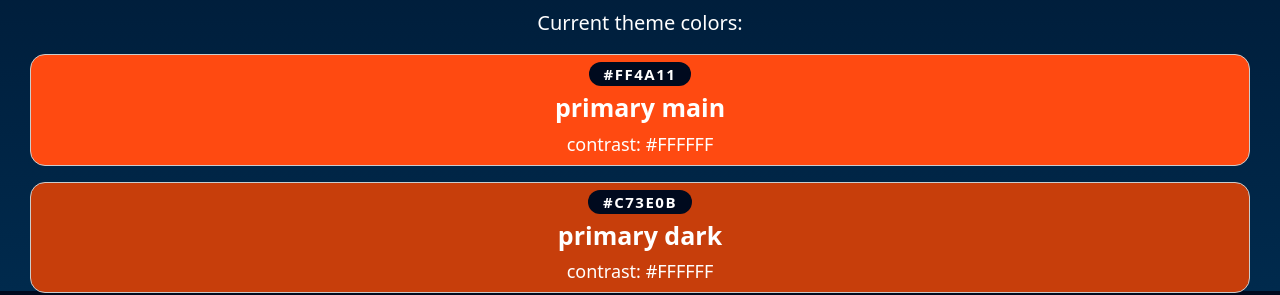
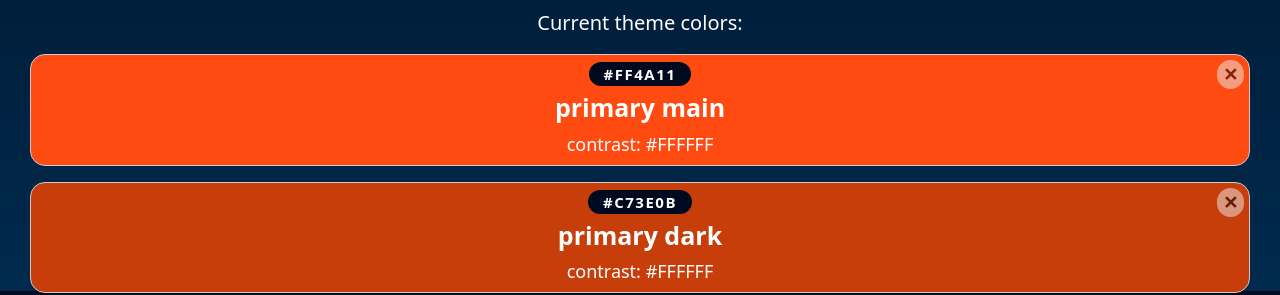
Before and after one commit to uxbyweng/hexachrome, a React (Vite) app: page / in a window 1280 px wide. Shown: the part 509-804 px from the top of the page. Built offline with nearby package versions, Linux system fonts and the light colour scheme.

Commit message:
feat: implement color delete button and logic to color component

```diff
--- a/src/Components/Color/Color.jsx
+++ b/src/Components/Color/Color.jsx
@@ -1,7 +1,7 @@
 // Components\Color\Color.jsx
 
 import "./Color.css";
-export default function Color({ color }) {
+export default function Color({ color, onColorDelete, id }) {
     return (
         <div className="color" style={{ backgroundColor: color.hex }}>
             <h2 className="color__hex">{color.hex}</h2>
@@ -11,6 +11,9 @@ export default function Color({ color }) {
             <p className="color__contrast" style={{ color: color.contrastText }}>
                 contrast: {color.contrastText}
             </p>
+            <button onClick={() => onColorDelete(id)} className="btn btn--delete" type="button" title="delete color">
+                ✕
+            </button>
         </div>
     );
 }
```
